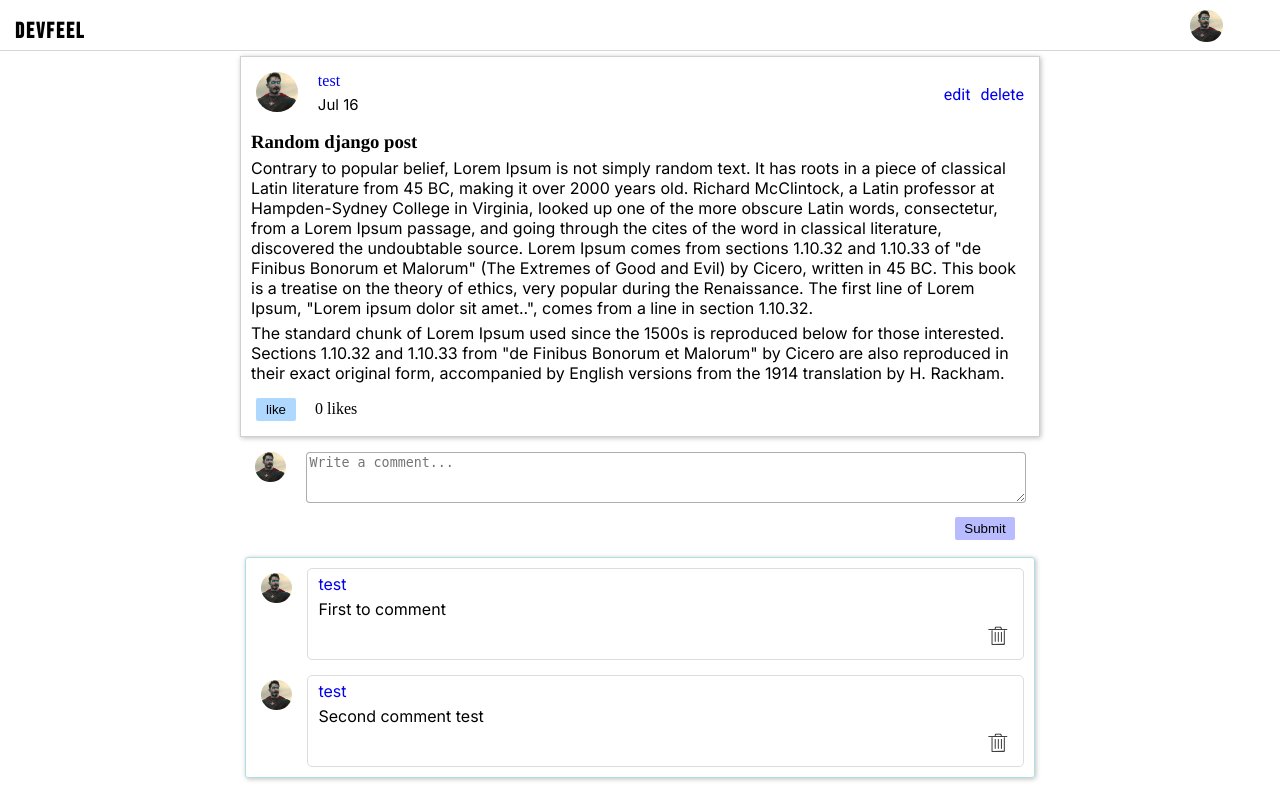
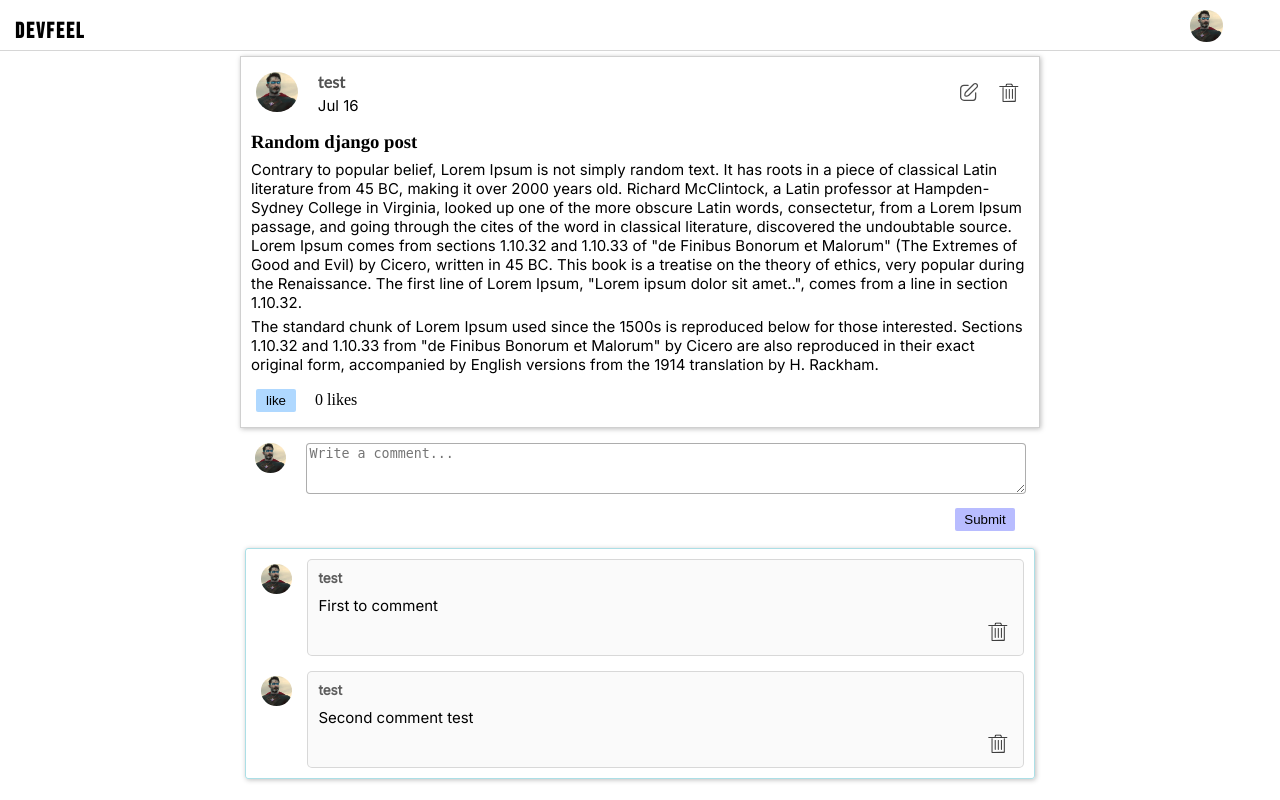
Before and after one commit to Swai15/Devfeel, a Django app: page /post-detail/6/ in a window 1280 px wide. Run offline with Django 4.2, Linux system fonts and the light colour scheme; a user stored in the database is signed in; data comes from the database, SQL or seed files in the repository; both versions use the stored data as it was after the commit; data that the repository does not hold is empty; some libraries are stand-ins or nearby versions.

Commit message:
Styling and fonts

```diff
--- a/base/templates/base/createpost_form.html
+++ b/base/templates/base/createpost_form.html
@@ -10,7 +10,7 @@
 
       <form action="" method="POST" enctype="multipart/form-data">
         {% csrf_token %}
-        <div class="create-post-container">
+        <div class="create-post-container topic-font">
           <div>
             <label for="">Title</label>
             {{form.topic}}
--- a/base/templates/base/expand_post.html
+++ b/base/templates/base/expand_post.html
@@ -10,15 +10,15 @@
       </div>
 
       <div class="post-author-date">
-        <a href="{% url 'user-profile' post.author.id %}">{{post.author.name}}</a>
+        <a class="username-font" href="{% url 'user-profile' post.author.id %}">{{post.author.name}}</a>
 
         <p>{{post.post_date|date:"M d"}}</p>
       </div>
 
       {% if request.user == post.author %}
       <div class="post-author-edit">
-        <a href="{% url 'update-post' post.id %}">edit</a>
-        <a href="{% url 'delete-post' post.id%}">delete</a>
+        <a class="post-edit" href="{% url 'update-post' post.id %}"><img src="/static/images/icons/edit.svg" alt="" /></a>
+        <a class="post-delete" href="{% url 'delete-post' post.id%}"><img src="/static/images/icons/delete.svg" alt="" /></a>
       </div>
       {% endif %}
     </div>
@@ -63,7 +63,7 @@
     <form action="" id="comment-form" method="POST">
       {% csrf_token %}
       <div>
-        <textarea name="comment-text" cols="50" rows="3" placeholder="Write a comment..."></textarea>
+        <textarea id="comment-input" name="comment-text" cols="50" rows="3" placeholder="Write a comment..."></textarea>
         <br />
         <div class="comment-button-align">
           <button class="comment-button" type="submit">Submit</button>
@@ -75,7 +75,7 @@
 
   <!-- Comments display -->
   <div class="comment-section">
-    {% for comment in post_comments %}
+    {% if post_comments %} {% for comment in post_comments %}
     <div class="comment">
       <div class="comment-user-avatar">
         <img src="{{comment.user.avatar.url}}" alt="" />
@@ -84,9 +84,10 @@
       <div class="comment-content">
         <div class="comment-content-main">
           <div class="comment-content-main-name">
-            <a href="{% url 'user-profile' comment.user.id %}">
-              <p>{{comment.user.name}}</p>
-            </a>
+            <p class="description-font">
+              <a href="{% url 'user-profile' comment.user.id %}"> {{comment.user.name}} </a>
+            </p>
+            <p></p>
           </div>
 
           <div class="comment-content-main-content">
@@ -101,7 +102,11 @@
         {% endif %}
       </div>
     </div>
-    {% endfor %}
+    {% endfor %} {% else %}
+    <div class="no-comment">
+      <p>Be the first to comment...</p>
+    </div>
+    {% endif %}
   </div>
 
   <!-- <div class="comment-section">
@@ -114,6 +119,6 @@
   </div> -->
 
   <script src="/static/js/like.js"></script>
-  <!-- <script src="/static/js/comment.js"></script> -->
+  <script src="/static/js/comment.js"></script>
 </main>
 {% endblock content %}
--- a/base/templates/base/index.html
+++ b/base/templates/base/index.html
@@ -11,12 +11,12 @@
   <!-- create and search posts -->
   <div class="create-search">
     <div class="create-post">
-      <a href="{% url 'create-post' %}">create post +</a>
+      <a href="{% url 'create-post' %}">create post </a>
     </div>
 
     <div class="search-posts">
       <form class="search-form" action="{% url 'home' %}">
-        <input name="search" type="search" id="search-home" placeholder="search" />
+        <input name="search" type="search" id="search-home" placeholder="search topic..." />
         <img class="search-icon" src="/static/images/icons/search.svg" alt="">
       </form>
     </div>
--- a/base/views.py
+++ b/base/views.py
@@ -183,7 +183,7 @@ def deletePost(request, pk):
       post.delete()
       return redirect('home')
 
-    return render(request, 'base/delete_post.html')
+    return render(request, 'base/delete_post.html', {'post': post})
 
 
 def userProfile(request, pk):
--- a/static/css/main.css
+++ b/static/css/main.css
@@ -8,6 +8,7 @@
   --headings-font: 'Tinos', serif;
   --body-font: 'Roboto', sans-serif;
   --body2-font: 'Inter', sans-serif;
+  --username-font: 'Lato', sans-serif;
 
   ;
 }
@@ -15,14 +16,27 @@
 p {
   font-family: 'Times New Roman', Times, serif;
   font-family: var(--body2-font);
+  font-size: 15px;
 }
 
 .topic-font {
   font-family: 'Times New Roman', Times, serif;
   font-family: var(--headings-font);
+  color: black;
 }
 
 .description-font {
+  font-family: 'Times New Roman', Times, serif;
+  font-family: var(--body2-font);
+  color: rgba(0, 0, 0, 0.61);
+}
+
+.username-font {
+  font-family: 'Times New Roman', Times, serif;
+  font-family: var(--username-font);
+}
+
+.body-font {
   font-family: 'Times New Roman', Times, serif;
   font-family: var(--body2-font);
 }
@@ -882,6 +927,11 @@ input:-webkit-autofill:active {
   flex-direction: column;
 }
 
+.post-author-date a {
+  color: rgba(0, 0, 0, 0.678);
+  font-weight: 600;
+}
+
 .post-author-date p {
   margin-top: 0px;
   font-size: 15px;
@@ -893,6 +943,30 @@ input:-webkit-autofill:active {
   font-family: var(--body-font);
   display: flex;
   align-items: center;
+}
+
+
+.post-edit img {
+  height: 20px;
+  opacity: 0.7;
+  position: relative;
+  z-index: -1;
+}
+
+.post-delete img {
+  height: 20px;
+}
+
+.post-edit img:hover {
+  transform: scale(1.1);
+}
+
+.post-delete img:hover {
+  transform: scale(1.1);
+}
+
+.post-topic {
+  margin-bottom: 7px;
 }
 
 .comment-user-avatar img {
@@ -931,6 +1005,7 @@ input:-webkit-autofill:active {
   border: 1px solid rgba(0, 0, 0, 0.137);
   border-radius: 5px;
   width: 100vw;
+  background-color: #fafafa;
 
 }
 
@@ -964,10 +1039,21 @@ input:-webkit-autofill:active {
 .comment-button-align {
   display: flex;
   justify-content: end;
-  /* border: 1px black solid; */
   height: 40px;
   margin-top: 0px;
 
+}
+
+.comment-content-main-name {
+  display: flex;
+}
+
+.comment-content-main-name a {
+  display: inline;
+  color: rgba(0, 0, 0, 0.623);
+  font-size: 13.5px;
+  font-weight: 600;
+  margin: 0px;
 }
 
 textarea[name="comment-text"] {
--- a/templates/main.html
+++ b/templates/main.html
@@ -16,6 +16,8 @@
     <link href="https://fonts.googleapis.com/css2?family=Tinos:wght@400;700&display=swap" rel="stylesheet" />
 
     <link href="https://fonts.googleapis.com/css2?family=Bebas+Neue&display=swap" rel="stylesheet" />
+
+    <link href="https://fonts.googleapis.com/css2?family=Lato&display=swap" rel="stylesheet" />
     <title>Document</title>
   </head>
   <body>
--- a/templates/navbar.html
+++ b/templates/navbar.html
@@ -21,7 +21,7 @@
         <span>></span>
       </a>
 
-      <a class="dropdown-link" href="{% url 'logout'%}">
+      <a class="dropdown-link logout-link" href="{% url 'logout'%}">
         <img class="dropdown-logout" src="/static/images/icons/logout.svg" alt="" />
         <p>Logout</p>
         <span>></span>
```
Also changed, not shown: other parts of static/css/main.css (+87 -13 lines), base/templates/base/delete_post.html (+9 -6 lines), base/templates/base/user_profile.html (+7 -7 lines), static/js/comment.js (+49 -40 lines), db.sqlite3, static/images/icons/edit.svg (added), static/images/post_images/hannah-busing-Zyx1bK9mqmA-unsplash.jpg (added).
